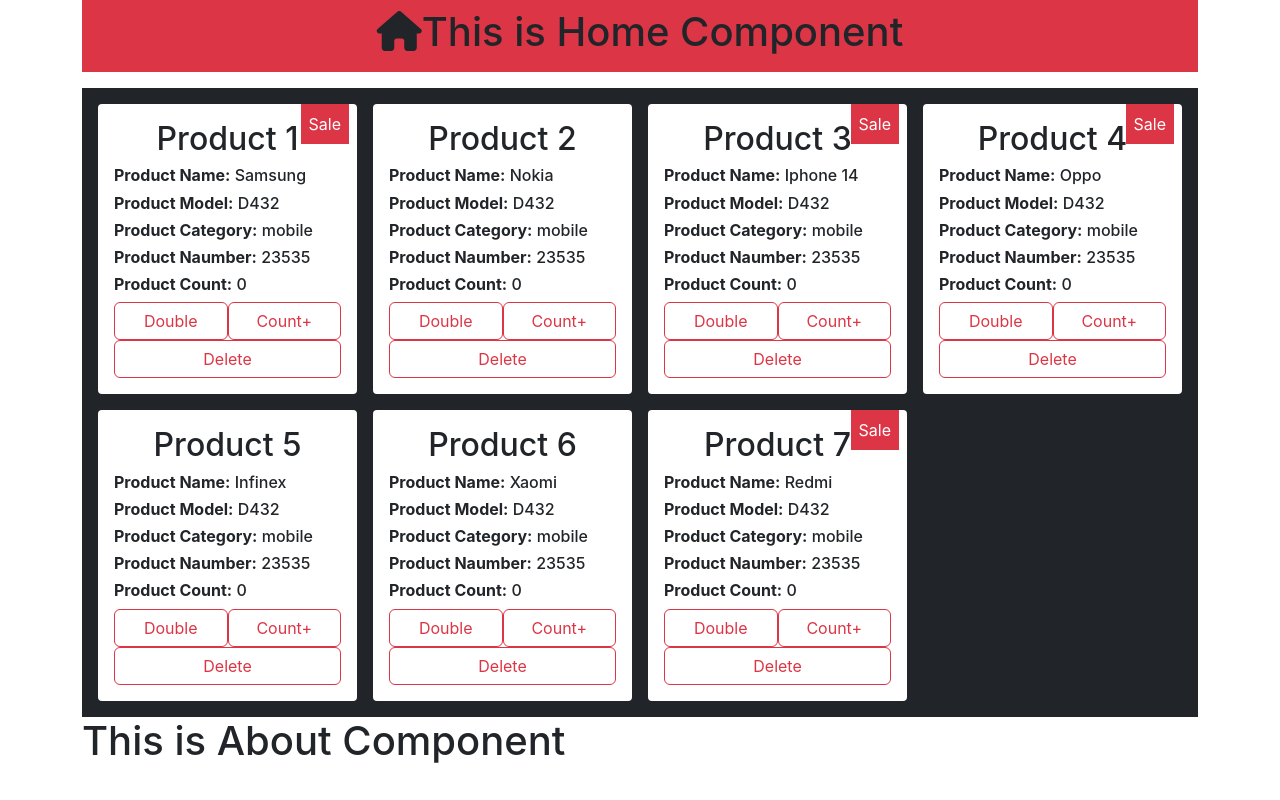
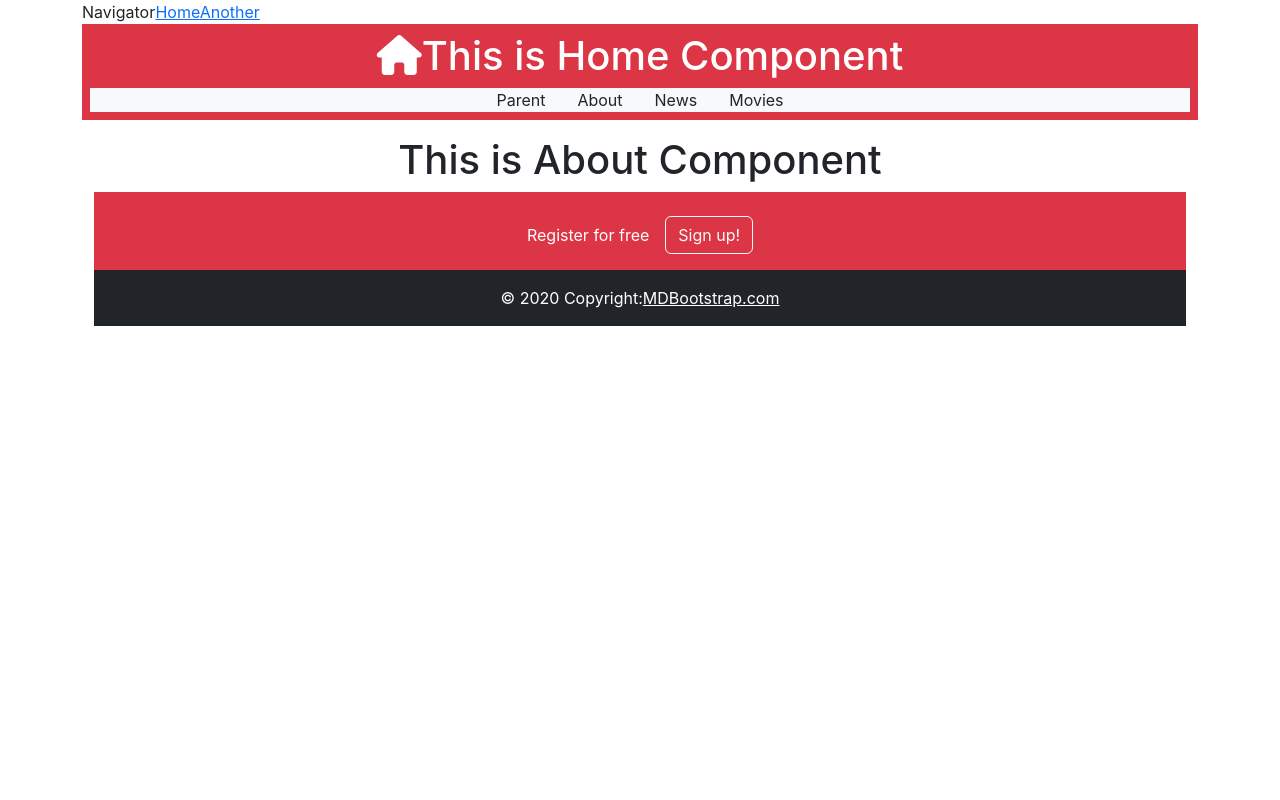
Before and after one commit to bilalmohamed1298/Product-Cart, a React (Create React App) app: page /about in a window 1280 px wide. Built offline with nearby package versions, Linux system fonts and the light colour scheme.

Commit message:
Adding Components

```diff
--- a/package.json
+++ b/package.json
@@ -7,9 +7,11 @@
     "@testing-library/jest-dom": "^5.17.0",
     "@testing-library/react": "^13.4.0",
     "@testing-library/user-event": "^13.5.0",
+    "axios": "^1.7.9",
     "bootstrap": "^5.3.3",
     "react": "^18.3.1",
     "react-dom": "^18.3.1",
+    "react-router": "^7.1.0",
     "react-scripts": "5.0.1",
     "web-vitals": "^2.1.4"
   },
--- a/src/App.js
+++ b/src/App.js
@@ -2,15 +2,36 @@
 import Home from "./Components/Home/Home";
 import About from "./Components/About/About";
 import Parent from "./Components/Parent/Parent";
+import { BrowserRouter, Route, Routes } from "react-router";
+import Footer from "./Components/Footer/Footer";
+import Navigator from "./Components/Navigator/Navigator";
+import Another from "./Components/Another/Another";
+import News from "./Components/News/News";
+import Movies from "./Components/Movies/Movies";
 
 export default class App extends Component {
   render() {
     return (
       <>
         <div className="container">
-          <Home />
-          <Parent />
-          <About />
+          <BrowserRouter>
+            <Navigator />
+            <Routes>
+              <Route path="another" element={<Another />} />
+              <Route path="/" element={<Home />}>
+                <Route path="/" element={<Parent />} />
+                <Route path="parent" element={<Parent />} />
+                <Route path="about" element={<About />} />
+                <Route path="news" element={<News />} />
+                <Route path="movies" element={<Movies />} />
+              </Route>
+              <Route path="home" element={<Home />}>
+                <Route path="parent" element={<Parent />} />
+                <Route path="about" element={<About />} />
+              </Route>
+            </Routes>
+          </BrowserRouter>
+          <Footer />
         </div>
       </>
     );
--- a/src/Components/About/About.jsx
+++ b/src/Components/About/About.jsx
@@ -3,8 +3,10 @@
 export default class About extends Component {
   render() {
     return (
-      <div>
-        <h1>This is About Component</h1>
+      <div className="d-flex justify-content-center">
+        <div className="">
+          <h1>This is About Component</h1>
+        </div>
       </div>
     );
   }
--- /dev/null
+++ b/src/Components/Another/Another.jsx
@@ -0,0 +1,11 @@
+import React, { Component } from 'react'
+
+export default class Another extends Component {
+  render() {
+    return (
+      <div>
+        <h1 className='text-center text-danger'>Another</h1>
+      </div>
+    )
+  }
+}
--- /dev/null
+++ b/src/Components/Footer/Footer.jsx
@@ -0,0 +1,35 @@
+import React, { Component } from "react";
+
+export default class Footer extends Component {
+  render() {
+    return (
+      <>
+        <section className="container">
+          <footer className="text-center text-white bg-danger">
+            <div className="container p-4 pb-0">
+              <section className="">
+                <p className="d-flex justify-content-center align-items-center">
+                  <span className="me-3">Register for free</span>
+                  <button
+                    data-mdb-ripple-init
+                    type="button"
+                    className="btn btn-outline-light btn-rounded"
+                  >
+                    Sign up!
+                  </button>
+                </p>
+              </section>
+            </div>
+
+            <div className="text-center p-3 bg-dark">
+              © 2020 Copyright:
+              <a className="text-white" href="https://mdbootstrap.com/">
+                MDBootstrap.com
+              </a>
+            </div>
+          </footer>
+        </section>
+      </>
+    );
+  }
+}
--- a/src/Components/Home/Home.jsx
+++ b/src/Components/Home/Home.jsx
@@ -1,13 +1,27 @@
 import React, { Component } from "react";
+import { Link, Outlet } from "react-router";
 
 export default class Home extends Component {
   render() {
     return (
-      <div className="p-2 mb-3 text-center bg-danger">
+        <div>
+          <div className="p-2 mb-3 text-center text-white bg-danger">
         <h1 className="">
           <i className="fas fa-home"></i>This is Home Component
         </h1>
+
+        <div className="d-flex justify-content-center bg-light ">
+          <Link className="mx-3 text-decoration-none text-dark text-dark" to="parent">Parent</Link>
+          <Link className="mx-3 text-decoration-none text-dark text-dark" to="about">About</Link>
+          <Link className="mx-3 text-decoration-none text-dark text-dark" to="news">News</Link>
+          <Link className="mx-3 text-decoration-none text-dark text-dark" to="movies">Movies</Link>
+        </div>
       </div>
+      <div>
+        <Outlet/>
+
+      </div>
+        </div>
     );
   }
 }
--- /dev/null
+++ b/src/Components/Movies/Movies.jsx
@@ -0,0 +1,49 @@
+import axios from "axios";
+import React, { Component } from "react";
+
+export default class Movies extends Component {
+  state = {
+    movies: [],
+  };
+
+  getApi = async () => {
+    let { data } = await axios.get(
+      "https://api.themoviedb.org/3/trending/all/day?api_key=6b89ab44f20e0ea3a35ec5d5e7146bf4"
+    );
+    this.setState({ movies: data.results });
+  };
+
+  componentDidMount() {
+    this.getApi();
+  }
+
+  render() {
+    console.log(this.state.movies);
+    var imageURL = "https://image.tmdb.org/t/p/original/";
+    return (
+      <div>
+        <h1>Movies</h1>
+
+        <div className="row justify-content-center align-content-center">
+          {this.state.movies.length > 0 ? (
+            this.state.movies.map((movie) => (
+              <div className="col-md-3 p-0 g-3 m-2 bg-primary rounded">
+                <img
+                  src={imageURL + movie.backdrop_path}
+                  alt=""
+                  className="w-100"
+                />
+                <h5 className="p-2">
+                  Movie Name: {movie.name}
+                  {movie.title}
+                </h5>
+              </div>
+            ))
+          ) : (
+            <h1 className="text-center text-danger">Loading...</h1>
+          )}
+        </div>
+      </div>
+    );
+  }
+}
--- /dev/null
+++ b/src/Components/Navigator/Navigator.jsx
@@ -0,0 +1,13 @@
+import React, { Component } from 'react'
+import { Link } from 'react-router'
+
+export default class Navigator extends Component {
+  render() {
+    return (
+      <div>Navigator
+        <Link to='home'>Home</Link>
+        <Link to='another'>Another</Link>
+      </div>
+    )
+  }
+}
--- /dev/null
+++ b/src/Components/News/News.jsx
@@ -0,0 +1,35 @@
+import axios from "axios";
+import React, { Component } from "react";
+
+export default class News extends Component {
+  state = {
+    articles: [],
+  };
+
+  getApi = async () => {
+    let response = await axios.get(
+      "https://newsapi.org/v2/everything?q=apple&from=2024-12-22&to=2024-12-22&sortBy=popularity&apiKey=9d73f6ecf52f4041bff00401dab52be0"
+    );
+    this.setState({ articles: response.data.articles });
+  };
+
+  componentDidMount() {
+    this.getApi();
+  }
+
+  render() {
+    console.log(this.state.articles);
+    return (
+      <div className="row justify-content-center">
+        <h1>News</h1>
+        {this.state.articles.map((article) => (
+          <div className="col-3 bg-info-subtle g-2 p-1 m-1 border rounded">
+            <img src={article.urlToImage!== null?article.urlToImage:'https://www.createagile.com/blog/wp-content/uploads/2020/11/what-is-alt-text.png'} alt="" className="w-100" />
+            <h6>{article.title}</h6>
+            <p >{article.description}</p>
+          </div>
+        ))}
+      </div>
+    );
+  }
+}
--- a/src/Components/Parent/Parent.jsx
+++ b/src/Components/Parent/Parent.jsx
@@ -98,9 +98,9 @@
       <>
         <div className="container bg-dark text-dark p-3">
           <div className="row g-3">
-            {this.state.products.map((product) => (
+            {this.state.products.map((product, index) => (
               <Child
-                key={product.id}
+                key={index}
                 plus={this.plus}
                 delete={this.delete}
                 double={this.doubleProduct}
```
Also changed, not shown: 1 other file (tests, documents, lock files or other folders).
